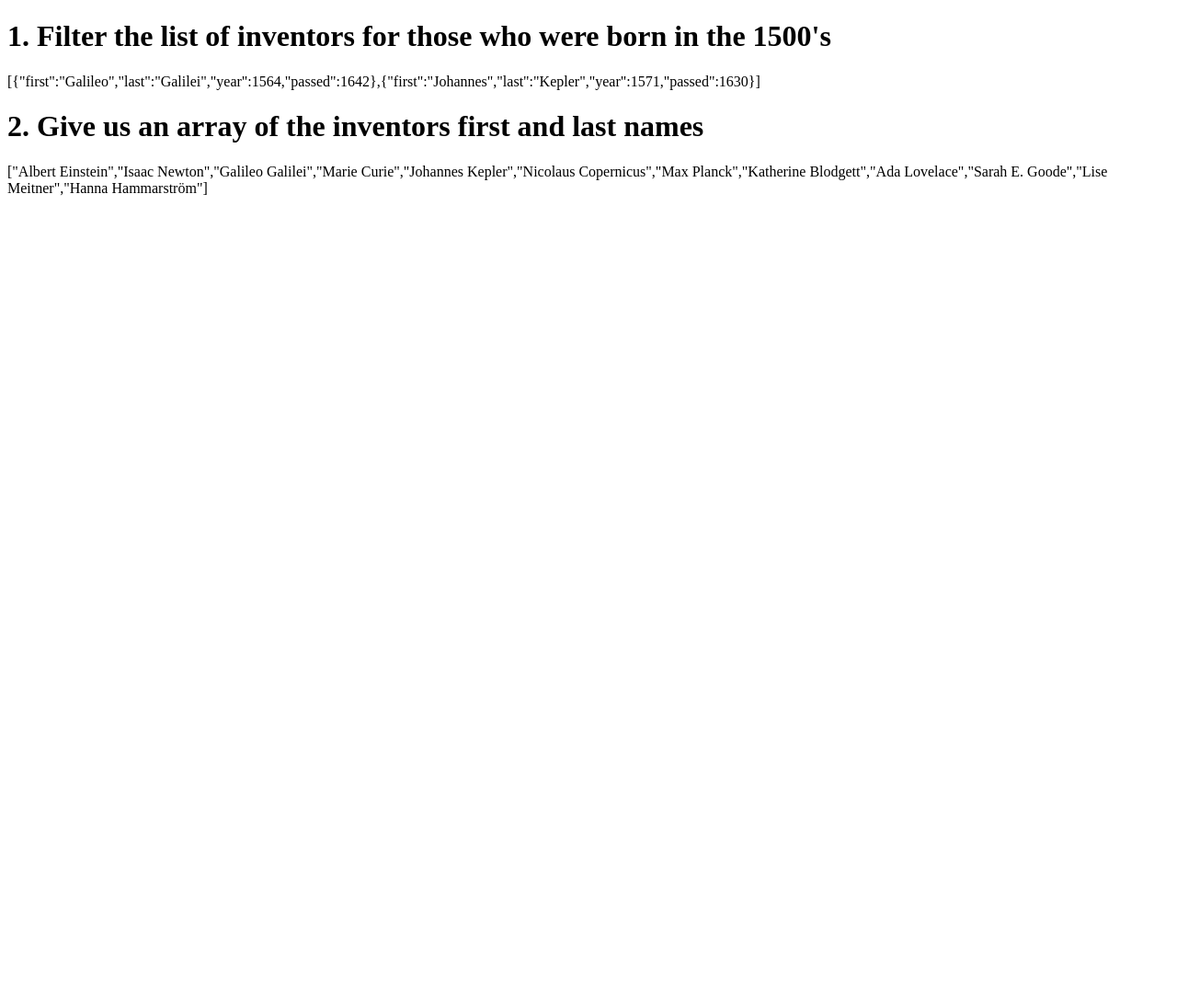
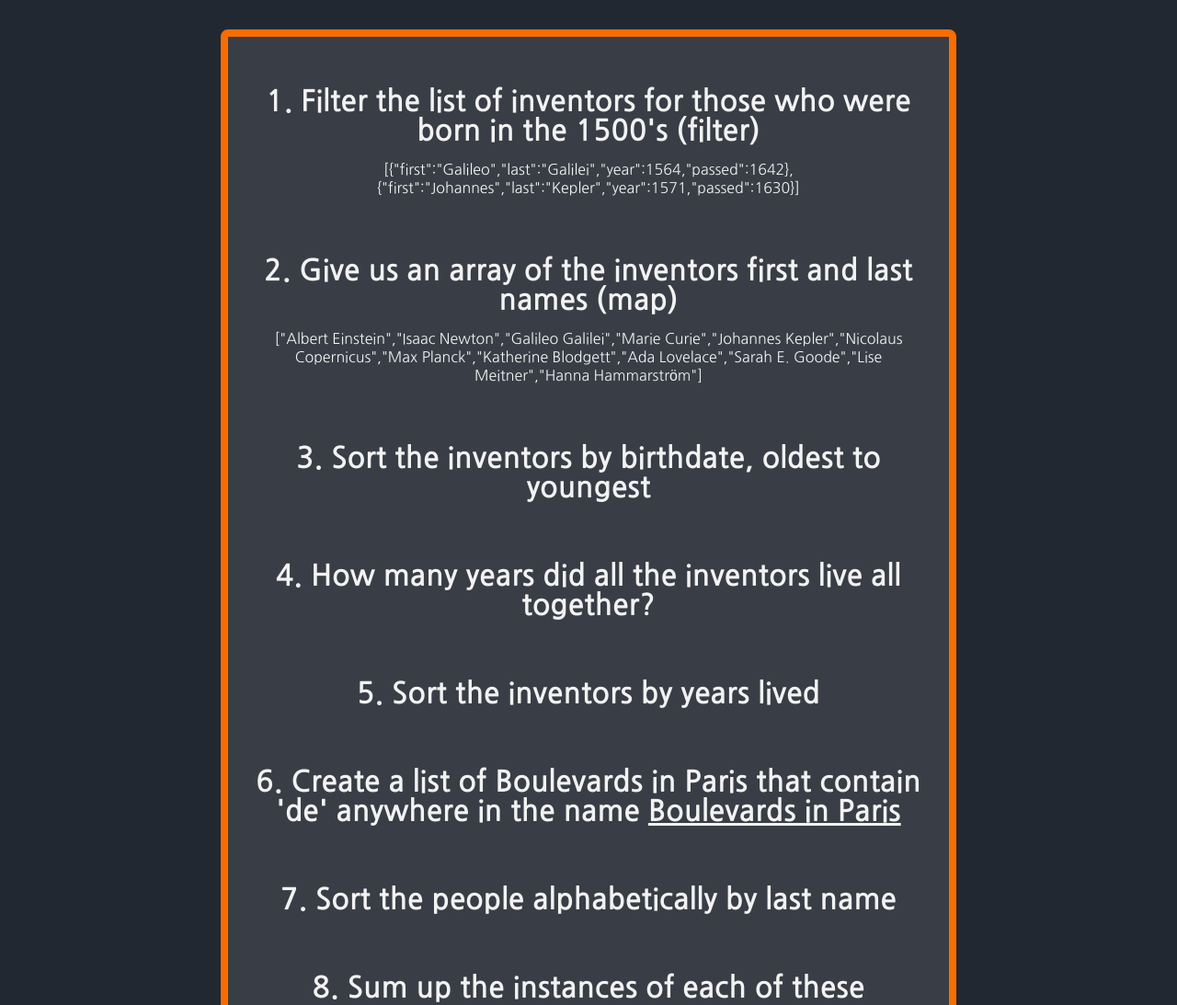
Before and after one commit to danieldannitz/arraymethods, a plain HTML site: page index.html in a window 1280 px wide. Shown: the top 1093 px of the page at 92% size. Before the commit the page ends 800 px from the top, so only its background shows below. Drawn offline with Linux system fonts and the light colour scheme.

Commit message:
added some styles

```diff
--- a/index.html
+++ b/index.html
@@ -3,19 +3,58 @@
   <head>
     <meta charset="UTF-8" />
     <title>Array Functions</title>
+    <link rel="stylesheet" href="./styles.css" />
   </head>
   <body>
-    <div class="filter">
-      <div class="first-exercise">
-        <h1>
-          1. Filter the list of inventors for those who were born in the 1500's
-        </h1>
-        <p class="result"></p>
+    <div class="wrapper">
+      <div class="exercise-wrapper">
+        <div class="first-exercise">
+          <h1>
+            1. Filter the list of inventors for those who were born in the
+            1500's (filter)
+          </h1>
+          <p class="result"></p>
+        </div>
+        <div class="second-exercise">
+          <h1>
+            2. Give us an array of the inventors first and last names (map)
+          </h1>
+          <p class="result"></p>
+        </div>
+        <div class="third-exercise">
+          <h1>3. Sort the inventors by birthdate, oldest to youngest</h1>
+          <p></p>
+        </div>
+        <div class="fourth-exercise">
+          <h1>4. How many years did all the inventors live all together?</h1>
+          <p></p>
+        </div>
+        <div class="fifth-exercise">
+          <h1>5. Sort the inventors by years lived</h1>
+          <p></p>
+        </div>
+        <div class="sixth-exercise">
+          <h1>
+            6. Create a list of Boulevards in Paris that contain 'de' anywhere
+            in the name
+            <a
+              href="https://en.wikipedia.org/wiki/Category:Boulevards_in_Paris
+          "
+              target="_blank"
+              >Boulevards in Paris</a
+            >
+          </h1>
+          <p></p>
+        </div>
+        <div class="seventh-exercise">
+          <h1>7. Sort the people alphabetically by last name</h1>
+          <p></p>
+        </div>
+        <div class="eigth-exercise">
+          <h1>8. Sum up the instances of each of these</h1>
+          <p></p>
+        </div>
       </div>
-    </div>
-    <div class="second-exercise">
-      <h1>2. Give us an array of the inventors first and last names</h1>
-      <p class="result"></p>
     </div>
     <script src="./app.js"></script>
   </body>
--- /dev/null
+++ b/styles.css
@@ -0,0 +1,44 @@
+@import url("https://fonts.googleapis.com/css2?family=Nanum+Gothic:wght@400;700&display=swap");
+
+* {
+  margin: 0;
+  padding: 0;
+  box-sizing: border-box;
+}
+
+html {
+  font-family: "Nanum Gothic", sans-serif;
+}
+
+body {
+  background-color: #222831;
+}
+
+.wrapper {
+  max-width: 50rem;
+  height: 2000px;
+  margin: 32px auto;
+  background-color: #393e46;
+  border: 0.5rem solid #f96d00;
+  border-radius: 0.5rem;
+}
+
+.exercise-wrapper {
+  color: #f2f2f2;
+  padding: 1.375rem;
+  text-align: center;
+  margin-top: 2rem;
+}
+
+p {
+  margin-top: 1rem;
+  margin-bottom: 4rem;
+}
+
+a {
+  color: #f2f2f2;
+}
+
+a:hover {
+  color: #f96d00;
+}
```
